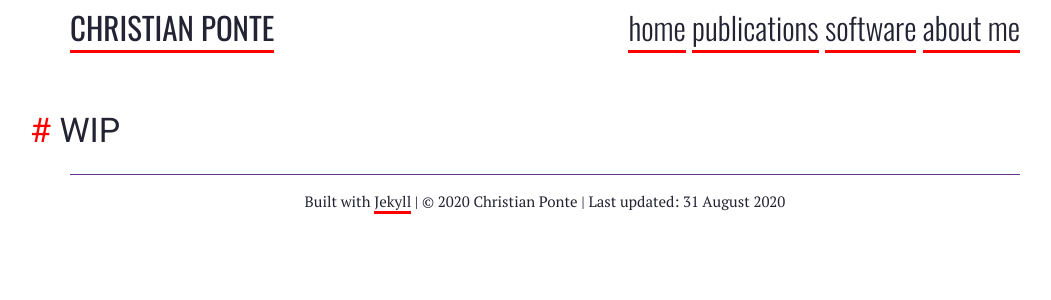
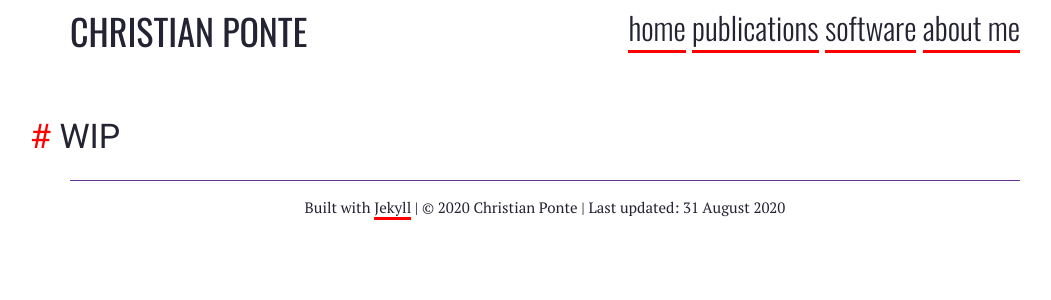
Before and after one commit to chponte/chponte.github.io, a Jekyll site: the page built from about.md, in a window 1280 px wide. Shown: the top 300 px of the page, without its empty margins (95-1146 px from the left). Built offline with Jekyll 4.4.1, drawn with Linux system fonts in a browser that asks for light colours; nearby versions of some CDN libraries; a style sheet for code colours, icons or effects is not loaded.

Commit message:
Remove link from title, increase title font size

```diff
--- a/_includes/header.html
+++ b/_includes/header.html
@@ -1,6 +1,6 @@
 <header>
     <div class="main">
-        <a href="{{ site.url }}">{{ site.title | upcase }}</a>
+        <span>{{ site.title | upcase }}</span>
     </div>
     <nav>
         {% assign pages = site.html_pages | sort:"nav_order" %}
--- a/assets/css/main.css
+++ b/assets/css/main.css
@@ -152,6 +152,7 @@ header {
 }
 
 header div.main {
+  font-size: 36px;
   font-weight: 400;
 }
 
```
